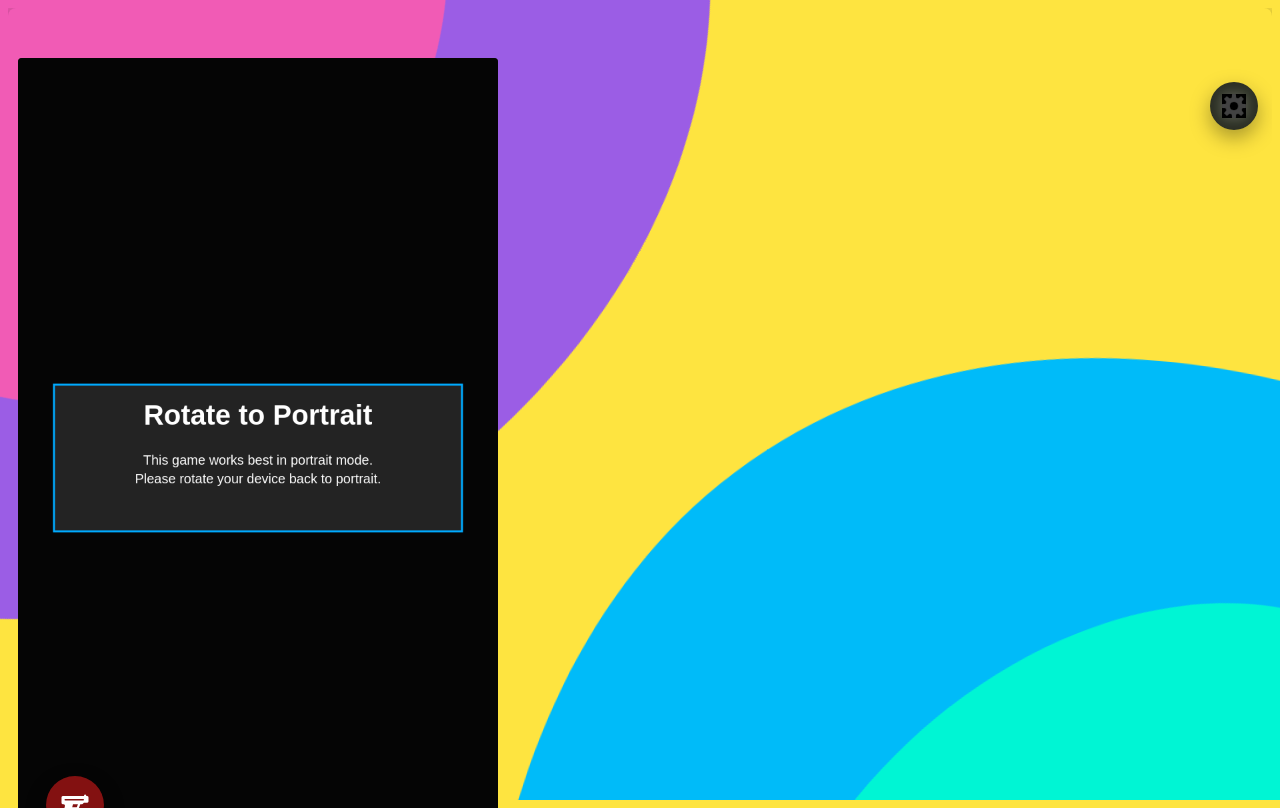
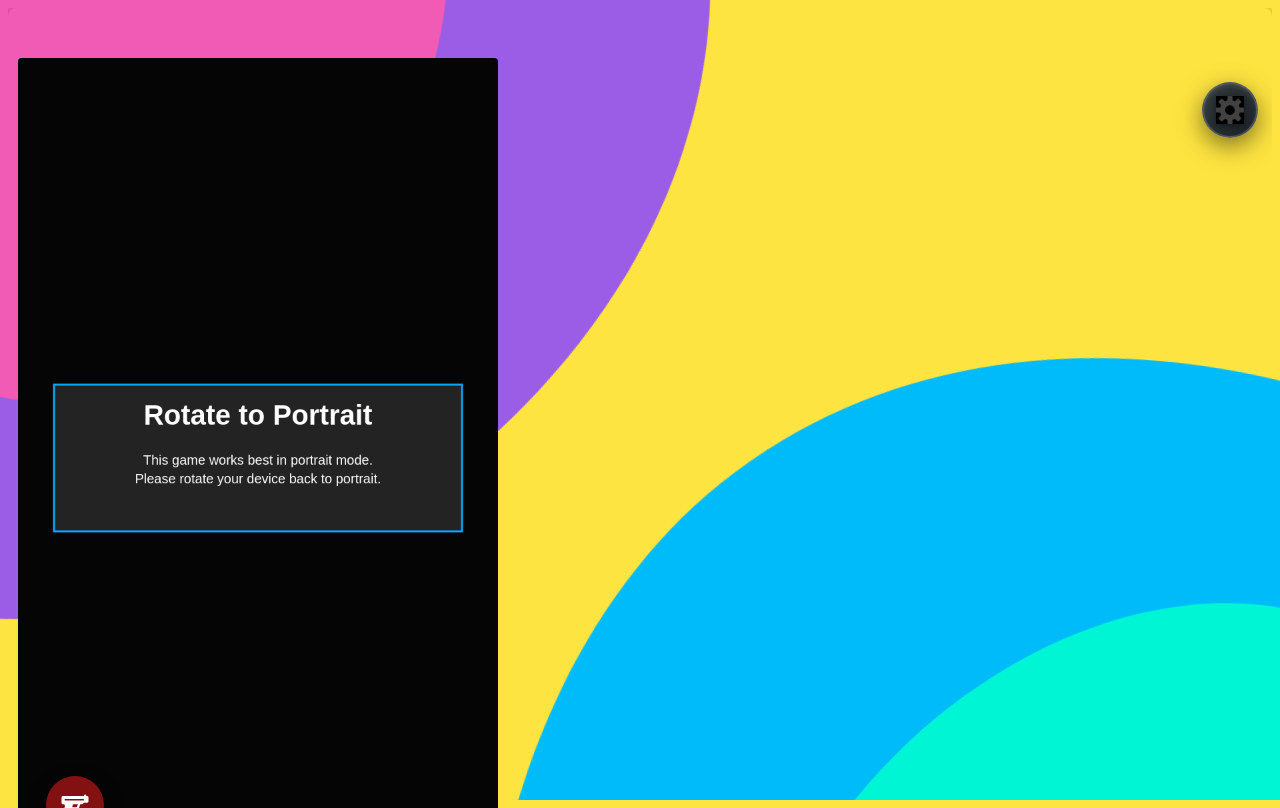
Before and after one commit to vibhore-pcplusa/road_fighter, a PHP site: page / in a window 1280 px wide. Run offline with PHP 8.4, Linux system fonts and the light colour scheme; data that the repository does not hold is empty.

Commit message:
style: Upgrade settings toggle and d-pad canvas UI to modern glossy look

```diff
--- a/src/ui/gameRenderer.js
+++ b/src/ui/gameRenderer.js
@@ -159,18 +159,42 @@ export function renderCanvasControls(controlImgs) {
   for (const k of ['up', 'down', 'left', 'right']) {
     const img = controlImgs[k];
     const p = positions[k];
+    const radius = size / 1.6;
+
+    ctx.save();
+
+    // Draw button shadow/glow
     ctx.beginPath();
-    ctx.fillStyle = 'rgba(0,0,0,0.5)';
-    ctx.arc(p.x, p.y, size / 1.6, 0, Math.PI * 2);
+    ctx.arc(p.x, p.y, radius, 0, Math.PI * 2);
+    ctx.shadowColor = 'rgba(0, 0, 0, 0.6)';
+    ctx.shadowBlur = 15;
+    ctx.shadowOffsetY = 5;
+
+    // Draw nice gradient background
+    const grad = ctx.createRadialGradient(p.x, p.y - radius/3, radius/4, p.x, p.y, radius);
+    grad.addColorStop(0, 'rgba(60, 70, 90, 0.9)');
+    grad.addColorStop(1, 'rgba(20, 25, 35, 0.9)');
+    ctx.fillStyle = grad;
     ctx.fill();
-    if (img && img.complete && img.naturalWidth && img.naturalWidth > 0) {
-      ctx.globalAlpha = 0.7;
-      ctx.drawImage(img, p.x - size / 1.6, p.y - size / 1.6, size * 1.2, size * 1.2);
-      ctx.globalAlpha = 1.0;
-    } else {
-      ctx.fillStyle = '#888';
-      ctx.fillRect(p.x - size / 2, p.y - size / 2, size, size);
-    }
+
+    // Draw border highlight (inset rim)
+    ctx.shadowColor = 'transparent';
+    ctx.lineWidth = 3;
+    ctx.strokeStyle = 'rgba(255, 255, 255, 0.15)';
+    ctx.stroke();
+
+    // Draw arrows with depth
+    ctx.shadowColor = 'rgba(0,0,0,0.8)';
+    ctx.shadowBlur = 4;
+    ctx.shadowOffsetY = 2;
+    ctx.fillStyle = 'rgba(255,255,255,0.9)';
+    ctx.font = 'bold 38px sans-serif';
+    ctx.textAlign = 'center';
+    ctx.textBaseline = 'middle';
+    const symbols = { up: '▲', down: '▼', left: '◀', right: '▶' };
+    ctx.fillText(symbols[k], p.x, p.y + 3);
+
+    ctx.restore();
   }
 
   const bulletCountX = W - 450;
--- a/style.css
+++ b/style.css
@@ -43,25 +43,41 @@ svg {
 }
 
 .settings-toggle {
-  width: 48px;
-  height: 48px;
+  width: 56px;
+  height: 56px;
   display: flex;
   align-items: center;
   justify-content: center;
-  border: none;
+  border: 2px solid rgba(255, 255, 255, 0.2);
   border-radius: 50%;
-  background: rgba(10, 18, 32, 0.86);
-  box-shadow: 0 8px 20px rgba(0,0,0,0.34);
-  backdrop-filter: blur(8px);
+  background: linear-gradient(135deg, rgba(30, 41, 59, 0.9), rgba(15, 23, 42, 0.95));
+  box-shadow: 0 8px 24px rgba(0, 0, 0, 0.5), inset 0 2px 4px rgba(255, 255, 255, 0.1);
+  backdrop-filter: blur(10px);
   cursor: pointer;
   pointer-events: auto;
+  transition: transform 0.2s cubic-bezier(0.34, 1.56, 0.64, 1), box-shadow 0.2s;
+}
+
+.settings-toggle:hover {
+  transform: scale(1.1);
+  box-shadow: 0 10px 28px rgba(0, 0, 0, 0.6), inset 0 2px 6px rgba(255, 255, 255, 0.2);
+}
+
+.settings-toggle:active {
+  transform: scale(0.95);
+  box-shadow: 0 4px 12px rgba(0, 0, 0, 0.4);
 }
 
 .settings-toggle img {
-  width: 24px;
-  height: 24px;
+  width: 28px;
+  height: 28px;
   object-fit: contain;
-  filter: drop-shadow(0 0 6px rgba(255,255,255,0.25));
+  filter: drop-shadow(0 2px 4px rgba(0,0,0,0.5));
+  transition: transform 0.4s ease;
+}
+
+.settings-toggle[aria-expanded="true"] img {
+  transform: rotate(90deg);
 }
 
 .quick-menu {
```
